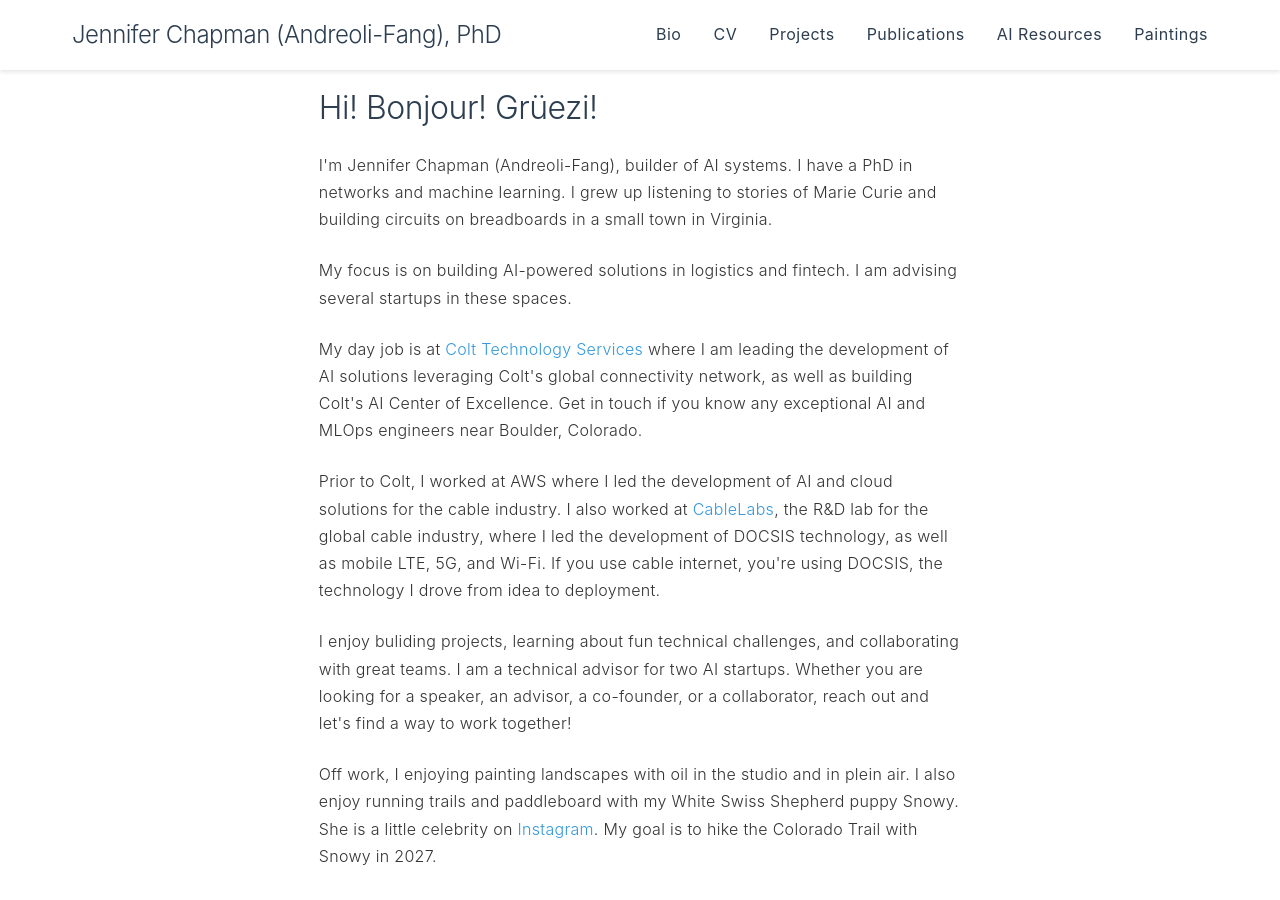
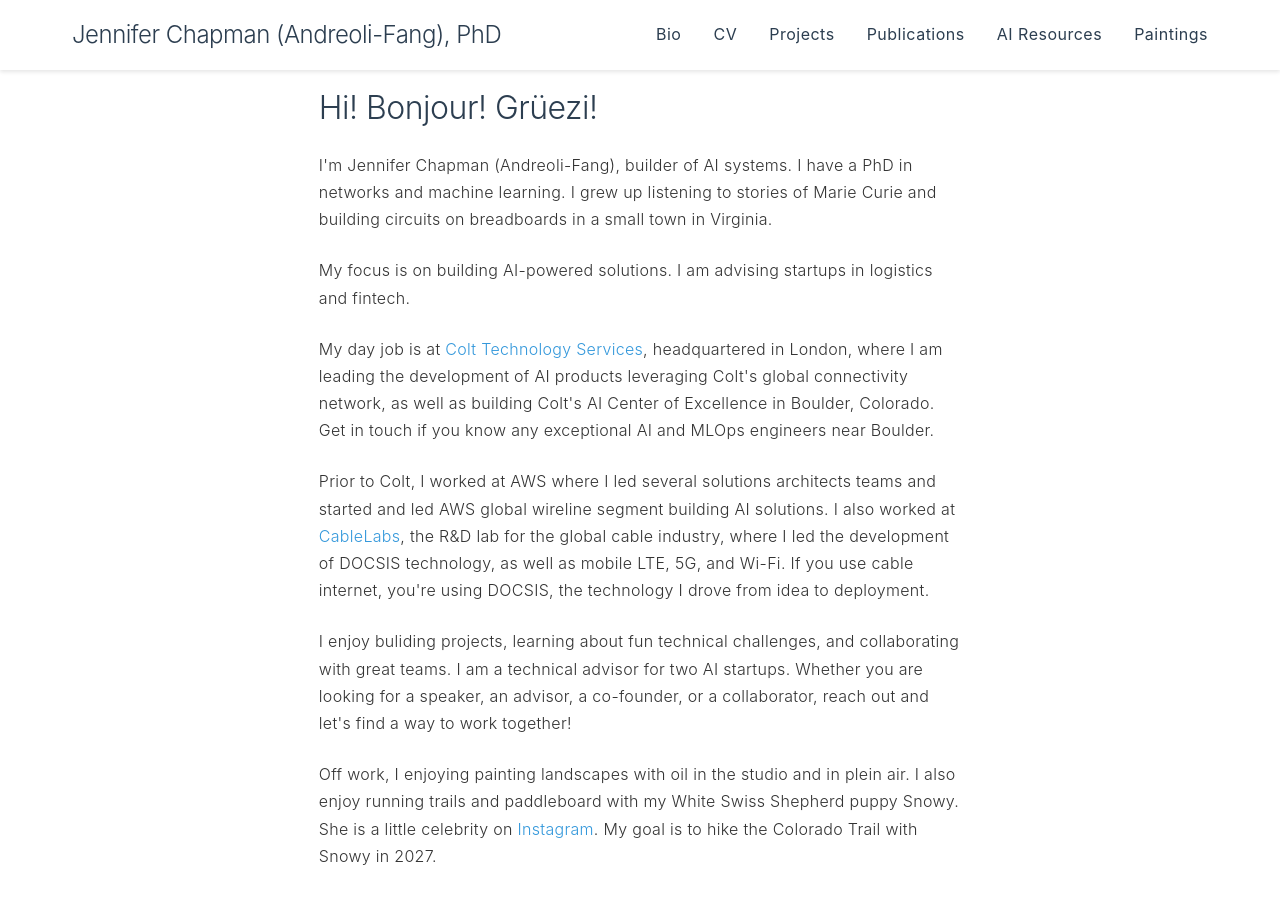
Before and after one commit to nextjen-ai/nextjen-ai.github.io, a Jekyll site: the page built from index.html, in a window 1280 px wide and 900 px high, scrolled down 458 px. Built offline with Jekyll 4.4.1, drawn with Linux system fonts in a browser that asks for light colours.

Commit message:
Content updates

```diff
--- a/_includes/home-content.html
+++ b/_includes/home-content.html
@@ -7,9 +7,9 @@
 <section class="intro">
     <h2>Hi! Bonjour! Grüezi!</h2>
     <p>I'm Jennifer Chapman (Andreoli-Fang), builder of AI systems. I have a PhD in networks and machine learning. I grew up listening to stories of Marie Curie and building circuits on breadboards in a small town in Virginia.</p>
-    <p>My focus is on building AI-powered solutions in logistics and fintech. I am advising several startups in these spaces.</p>
-    <p>My day job is at <a href="https://www.colt.com/" target="_blank">Colt Technology Services</a> where I am leading the development of AI solutions leveraging Colt's global connectivity network, as well as building Colt's AI Center of Excellence. Get in touch if you know any exceptional AI and MLOps engineers near Boulder, Colorado.</p>
-    <p>Prior to Colt, I worked at AWS where I led the development of AI and cloud solutions for the cable industry. I also worked at <a href="https://www.cablelabs.com/" target="_blank">CableLabs</a>, the R&D lab for the global cable industry, where I led the development of DOCSIS technology, as well as mobile LTE, 5G, and Wi-Fi. If you use cable internet, you're using DOCSIS, the technology I drove from idea to deployment.</p>
+    <p>My focus is on building AI-powered solutions. I am advising startups in logistics and fintech.</p>
+    <p>My day job is at <a href="https://www.colt.net/" target="_blank">Colt Technology Services</a>, headquartered in London, where I am leading the development of AI products leveraging Colt's global connectivity network, as well as building Colt's AI Center of Excellence in Boulder, Colorado. Get in touch if you know any exceptional AI and MLOps engineers near Boulder.</p>
+    <p>Prior to Colt, I worked at AWS where I led several solutions architects teams and started and led AWS global wireline segment building AI solutions. I also worked at <a href="https://www.cablelabs.com/" target="_blank">CableLabs</a>, the R&D lab for the global cable industry, where I led the development of DOCSIS technology, as well as mobile LTE, 5G, and Wi-Fi. If you use cable internet, you're using DOCSIS, the technology I drove from idea to deployment.</p>
     <p>I enjoy buliding projects, learning about fun technical challenges, and collaborating with great teams. I am a technical advisor for two AI startups. Whether you are looking for a speaker, an advisor, a co-founder, or a collaborator, reach out and let's find a way to work together!</p>
     <p>Off work, I enjoying painting landscapes with oil in the studio and in plein air. I also enjoy running trails and paddleboard with my White Swiss Shepherd puppy Snowy. She is a little celebrity on <a href="https://www.instagram.com/snowyinboulder" target="_blank">Instagram</a>. My goal is to hike the Colorado Trail with Snowy in 2027.</p>
 </section>
```
Also changed, not shown: cv.md (+1 -1 lines).
